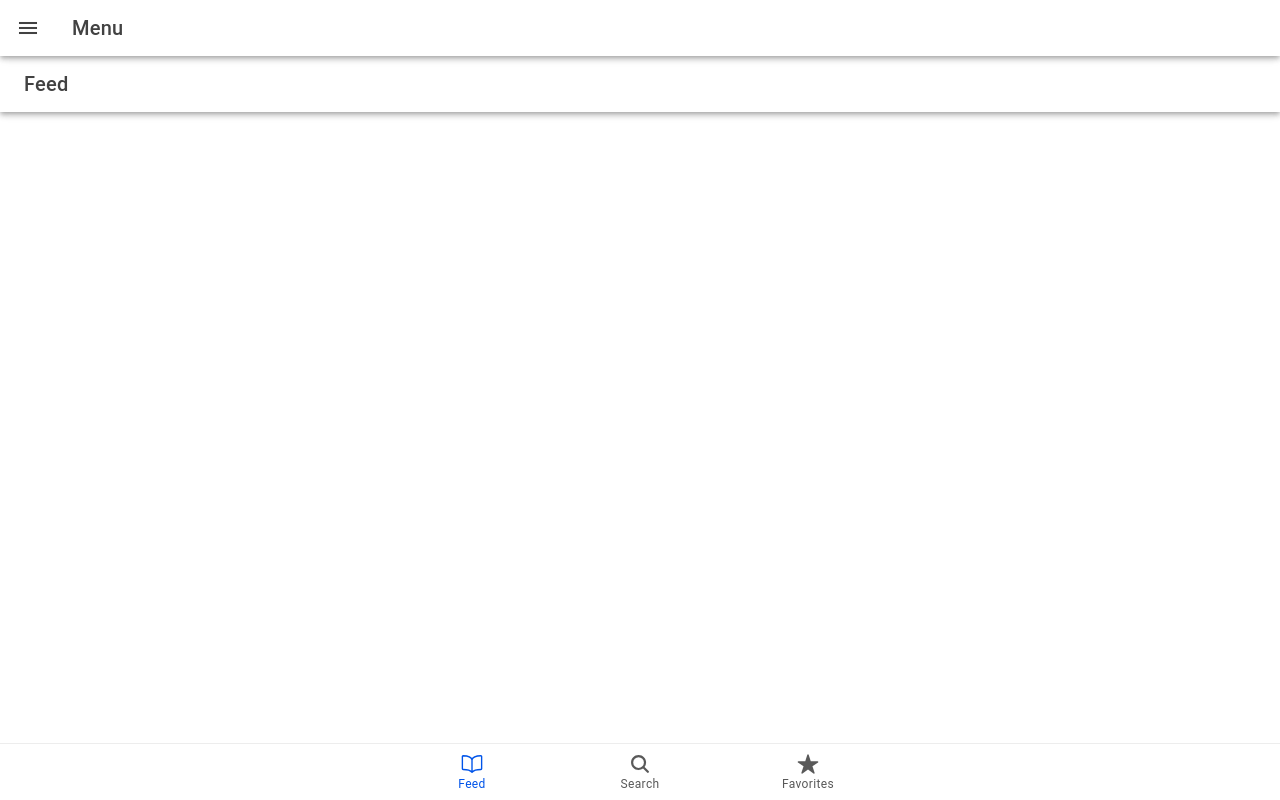
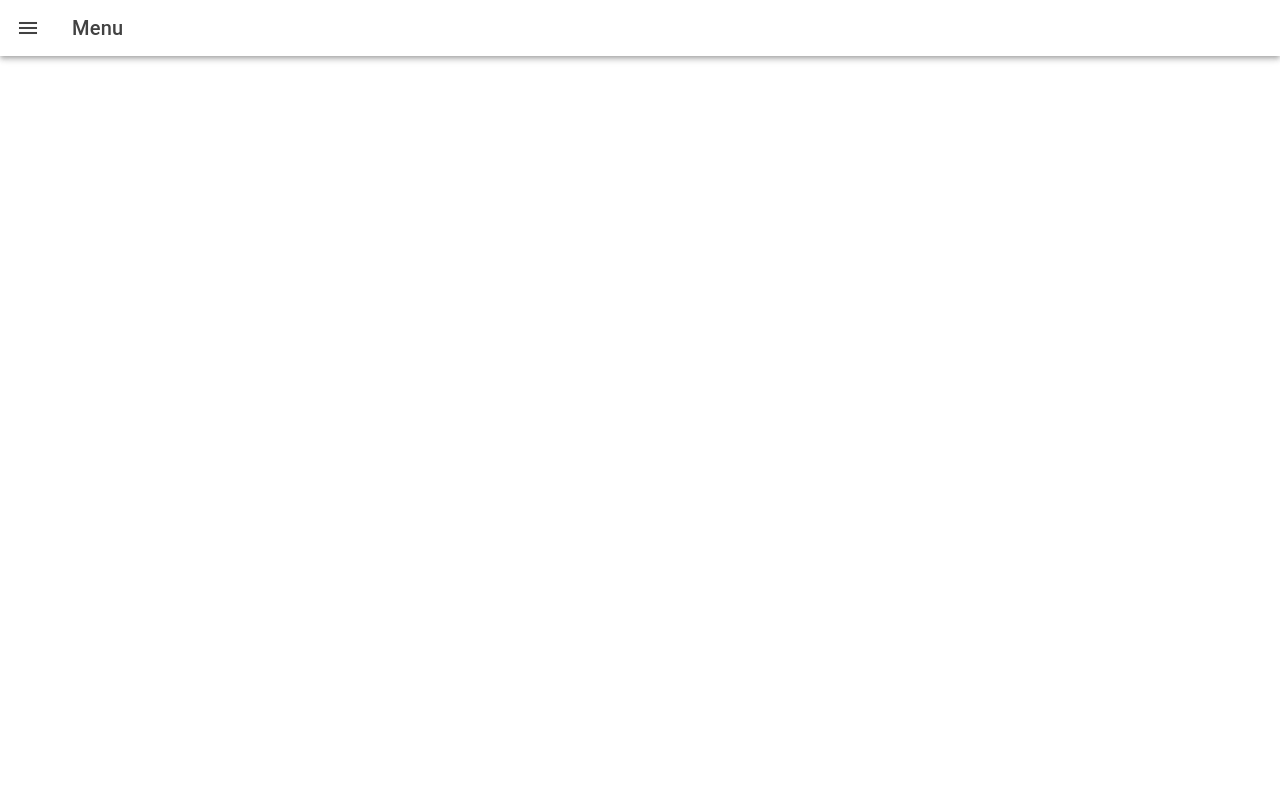
Before and after one commit to ArkDriveDev/Simaris, a React (Vite) app: page /it35-lab/app in a window 1280 px wide. Before the commit this address led to /it35-lab/app/home/feed. Built offline with nearby package versions, Linux system fonts and the light colour scheme.

Commit message:
Route management

```diff
--- a/package.json
+++ b/package.json
@@ -1,9 +1,9 @@
 {
-  "name": "it35-lab",
+  "name": "simaris",
   "private": true,
   "version": "0.0.1",
   "type": "module",
-  "homepage": "https://arkdrivedev.github.io/it35-lab/",
+  "homepage": "https://arkdrivedev.github.io/Simaris/",
   "scripts": {
     "predeploy" : "npm run build",
     "deploy" : "gh-pages -d dist",
--- a/src/pages/Home.tsx
+++ b/src/pages/Home.tsx
@@ -25,9 +25,9 @@ import Search from './home.tabs/Search';
   const Home: React.FC = () => {
 
     const tabs = [
-      {name:'Feed', tab:'feed',url: '/it35-lab/app/home/feed', icon: bookOutline},
-      {name:'Search', tab:'search', url: '/it35-lab/app/home/search', icon: search},
-      {name:'Favorites',tab:'favorites', url: '/it35-lab/app/home/favorites', icon: star},
+      {name:'Feed', tab:'feed',url: '/simaris/app/home/feed', icon: bookOutline},
+      {name:'Search', tab:'search', url: '/simaris/app/home/search', icon: search},
+      {name:'Favorites',tab:'favorites', url: '/simaris/app/home/favorites', icon: star},
     ]
 
     return (
@@ -45,12 +45,12 @@ import Search from './home.tabs/Search';
           </IonTabBar>
         <IonRouterOutlet>
 
-          <Route exact path="/it35-lab/app/home/feed" render={Feed} />
-          <Route exact path="/it35-lab/app/home/search" render={Search} />
-          <Route exact path="/it35-lab/app/home/favorites" render={Favorites} />
+          <Route exact path="/simaris/app/home/feed" render={Feed} />
+          <Route exact path="/simaris/app/home/search" render={Search} />
+          <Route exact path="/simaris/app/home/favorites" render={Favorites} />
 
-          <Route exact path="/it35-lab/app/home">
-            <Redirect to="/it35-lab/app/home/feed" />
+          <Route exact path="/simaris/app/home">
+            <Redirect to="/simaris/app/home/feed" />
           </Route>
 
         </IonRouterOutlet>
--- a/src/pages/Login.tsx
+++ b/src/pages/Login.tsx
@@ -14,7 +14,7 @@ import {
     const navigation = useIonRouter();
 
     const doLogin = () => {
-        navigation.push('/it35-lab/app','forward','replace');
+        navigation.push('/simaris/app','forward','replace');
     }
     return (
       <IonPage>
--- a/src/pages/Menu.tsx
+++ b/src/pages/Menu.tsx
@@ -20,9 +20,9 @@ import About from './About';
 import Details from './Details';
   const Menu: React.FC = () => {
     const path = [
-        {name:'Home', url: '/it35-lab/app/home', icon: homeOutline},
-        {name:'About', url: '/it35-lab/app/about', icon: rocketOutline},
-        {name:'Details', url: '/it35-lab/app/details', icon: informationOutline}
+        {name:'Home', url: '/simaris/app/home', icon: homeOutline},
+        {name:'About', url: '/simaris/app/about', icon: rocketOutline},
+        {name:'Details', url: '/simaris/app/details', icon: informationOutline}
     ]
 
     return (
@@ -59,12 +59,12 @@ import Details from './Details';
         </IonHeader>
         <IonContent className="ion-padding">
         <IonRouterOutlet id="main">
-        <Route exact path="/it35-lab/app/home" component={Home} />
-                    <Route exact path="/it35-lab/app/details" component={Details} />
-                    <Route exact path="/it35-lab/app/about" component={About} />
+        <Route exact path="/simaris/app/home" component={Home} />
+                    <Route exact path="/simaris/app/details" component={Details} />
+                    <Route exact path="/simaris/app/about" component={About} />
 
-                    <Route exact path="/it35-lab/app">
-                        <Redirect to="/it35-lab/app/home"/>
+                    <Route exact path="/simaris/app">
+                        <Redirect to="/simaris/app/home"/>
                     </Route>
                 </IonRouterOutlet>
         </IonContent>
--- a/vite.config.ts
+++ b/vite.config.ts
@@ -10,7 +10,7 @@ export default defineConfig({
     react(),
     legacy()
   ],
-  base:"it35-lab",
+  base:"simaris",
   test: {
     globals: true,
     environment: 'jsdom',
```
